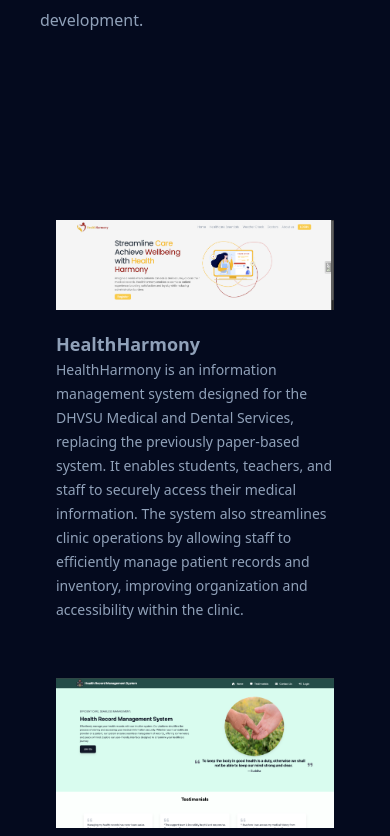
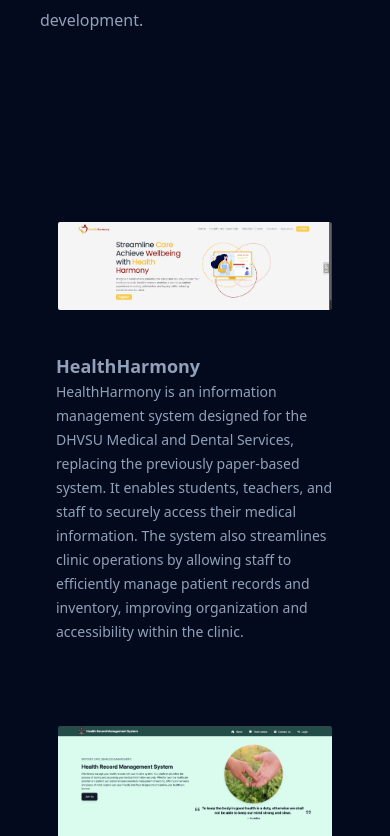
Before and after one commit to IamIsthill/IamIsthill.github.io, a React (Vite) app: page / in a window 390 px wide. Shown: the part 1688-2524 px from the top of the page. Built offline with nearby package versions, Linux system fonts and the light colour scheme.

Commit message:
style: adjust spacing and enhance image border in ProjectCard component

```diff
--- a/src/pages/project/ui/Project.tsx
+++ b/src/pages/project/ui/Project.tsx
@@ -33,15 +33,14 @@ const ProjectCard = (props: IProject) => {
   return (
     <article
       onClick={() => onClickRerouteToGithub(props.link)}
-      className="grid xl:grid-cols-[200px_1fr] gap-5 cursor-pointer  transition-all  p-4 rounded-sm group relative z-1"
+      className="grid xl:grid-cols-[200px_1fr] gap-10 cursor-pointer  transition-all  p-4 rounded-sm group relative z-1"
     >
       <div className="absolute -inset-x-1 -inset-y-1 z-0 hidden rounded-sm transition motion-reduce:transition-none md:-inset-x-6 md:block md:group-hover:bg-slate-800/50 md:group-hover:shadow-[inset_0_1px_0_0_rgba(148,163,184,0.1)] md:group-hover:drop-shadow-lg"></div>
-      <figure className="pt-2 relative z-20">
+      <figure className="pt-2 relative z-20 ">
         <img
           src={props.image}
           alt={props.title || "Project Image"}
-          className="w-full h-auto object-contain"
-          // style={{ maxWidth: "200px", maxHeight: "100%" }}
+          className="w-full h-auto object-contain md:group-hover:border-slate-600/50 border-2 border-transparent rounded-sm"
         />
       </figure>
       <div className="description relative z-20">
@@ -56,7 +55,7 @@ const ProjectCard = (props: IProject) => {
 
 export const Project = ({ ref }: Ref) => {
   return (
-    <section id="projects" className="grid gap-4 py-20" ref={ref}>
+    <section id="projects" className="grid gap-10 py-20" ref={ref}>
       {projectList.map(({ title, description, image, link }) => (
         <ProjectCard
           title={title}
```
